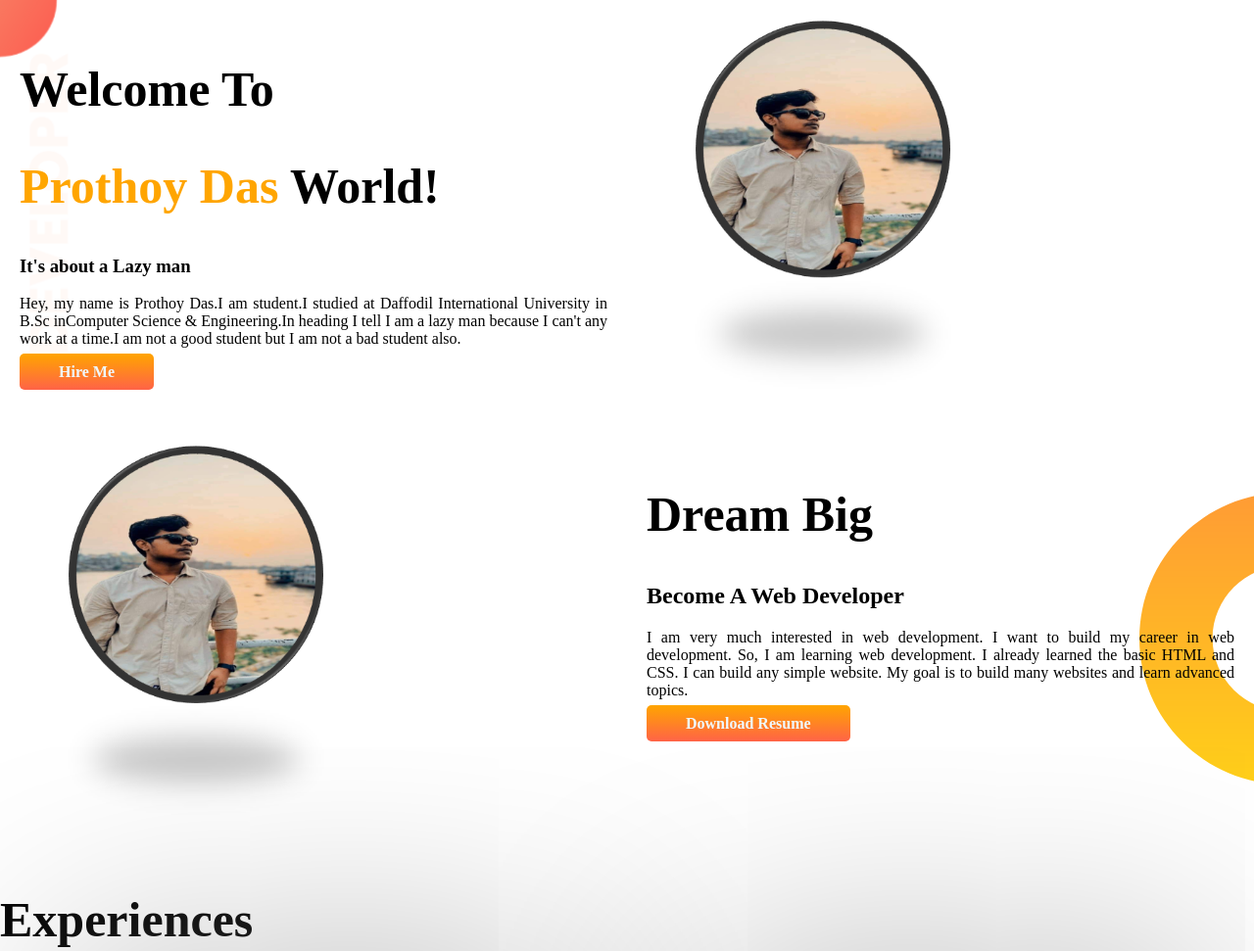
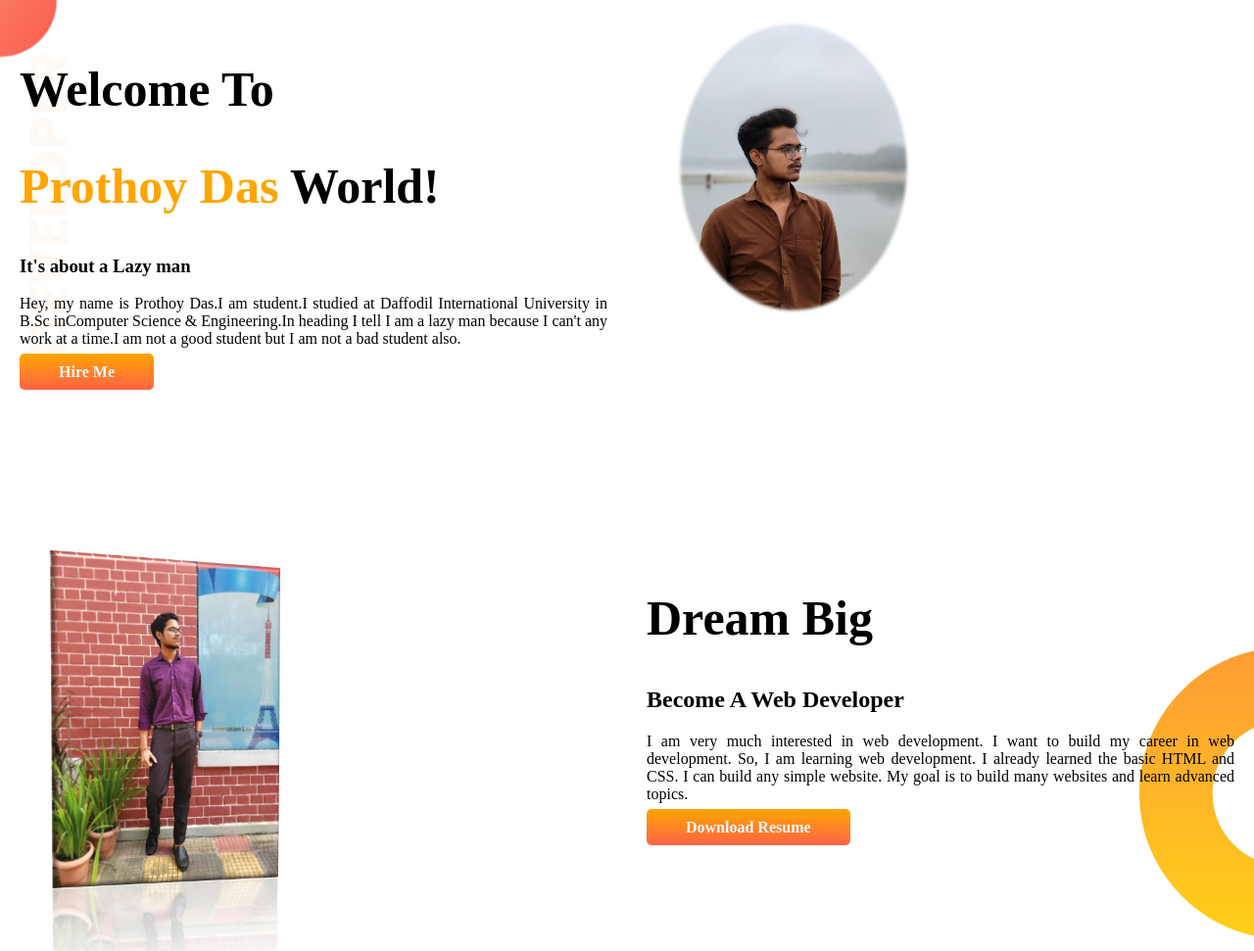
Before and after one commit to prothoydas/my-portfolio, a plain HTML site: page index.html in a window 1280 px wide. Shown: the top 971 px of the page at 98% size. Drawn offline with Linux system fonts and the light colour scheme; a web font is replaced by a local one.

Commit message:
portfolio

```diff
--- a/index.html
+++ b/index.html
@@ -27,12 +27,12 @@
             </a>
         </div>
         <div class="half-width">
-            <img src="Picture1.png" alt="Prothoy">
+            <img src="picture2.jpg" alt="Prothoy">
         </div>
     </section>
     <section class="dream-section flexible-container">
         <div class="half-width">
-            <img src="Picture1.png" alt="Prothoy">
+            <img src="Picture3.jpg" alt="Prothoy">
         </div>
         <div class="half-width">
             <h1>Dream Big</h1>
--- a/style.css
+++ b/style.css
@@ -18,10 +18,11 @@ h1 {
 .half-width {
     width: 50%;
     padding: 20px;
+    height: 500px;
 }
 
 .half-width img {
-    width: 50%;
+    width: 40%;
     padding-left: 30px;
 }
 
```
Also changed, not shown: Picture2.jpg (added), Picture3.jpg (added), 1 other file.
